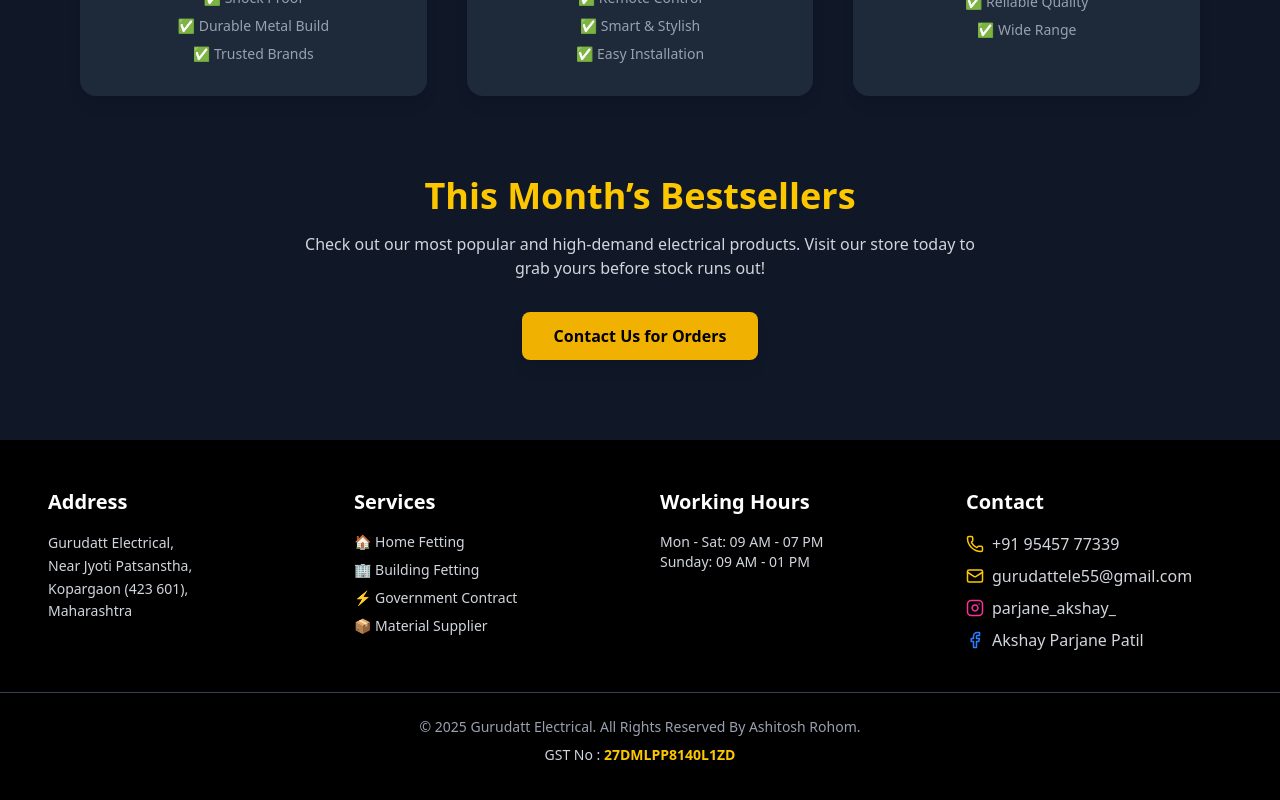
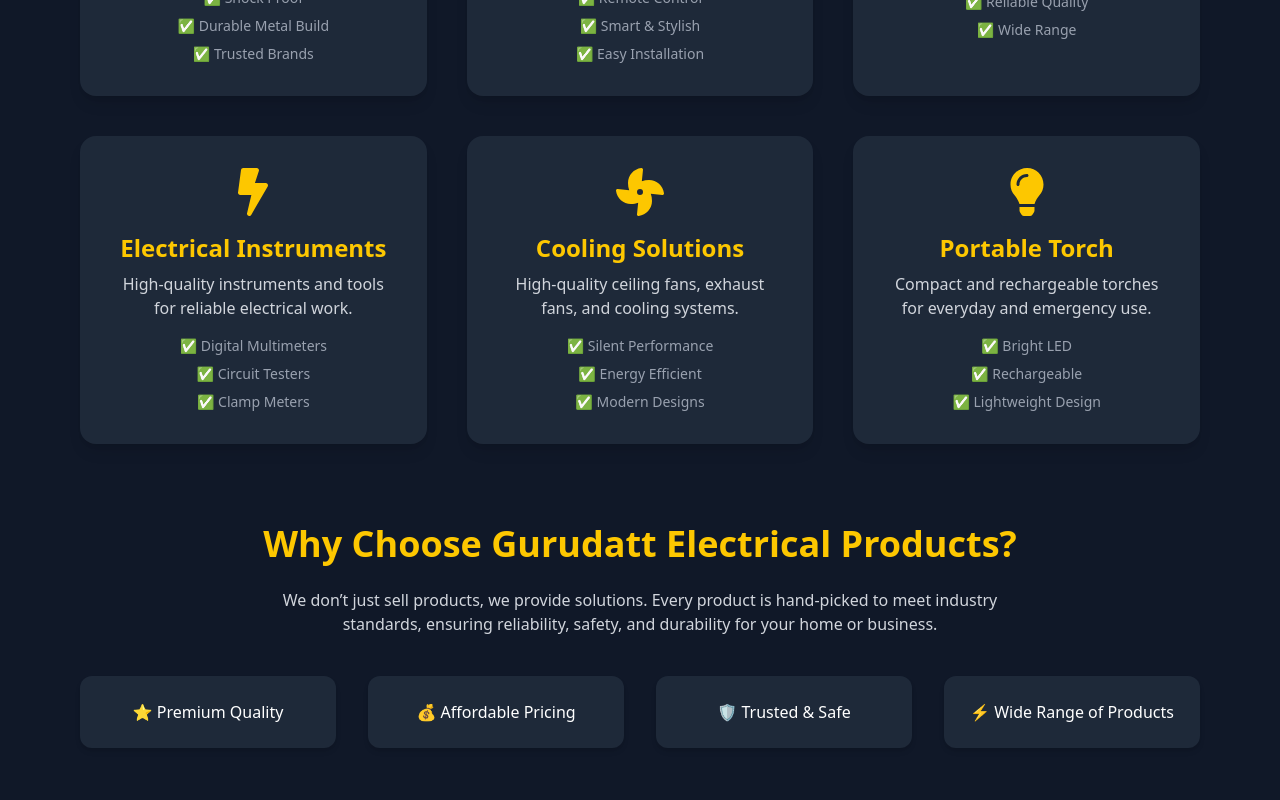
Before and after one commit to ashurohom/Gurudatt-Electrical, a React (Vite) app in the folder gurudatt/: page /product in a window 1280 px wide. Shown: the part 920-1720 px from the top of the page. Built offline with nearby package versions, Linux system fonts and the light colour scheme; a web font is replaced by a local one.

Commit message:
update product page

```diff
--- a/gurudatt/src/pages/Product.jsx
+++ b/gurudatt/src/pages/Product.jsx
@@ -1,6 +1,16 @@
 // src/pages/Products.jsx
 import React from "react";
-import { FaPlug, FaLightbulb, FaBolt, FaShieldAlt, FaHome, FaCogs } from "react-icons/fa";
+import {
+  FaPlug,
+  FaLightbulb,
+  FaBolt,
+  FaShieldAlt,
+  FaHome,
+  FaCogs,
+  FaSolarPanel,
+  FaFan,
+  FaBatteryFull,
+} from "react-icons/fa";
 
 const Product = () => {
   const categories = [
@@ -46,6 +56,30 @@
         "Fans, regulators, extension boards, and all electrical accessories.",
       features: ["Affordable", "Reliable Quality", "Wide Range"],
     },
+    // 🆕 New Categories
+    {
+      icon: <FaBolt className="text-yellow-400 text-5xl mb-4" />, // electrical symbol
+      title: "Electrical Instruments",
+      description:
+        "High-quality instruments and tools for reliable electrical work.",
+      features: ["Digital Multimeters", "Circuit Testers", "Clamp Meters"],
+    },
+
+    {
+      icon: <FaFan className="text-yellow-400 text-5xl mb-4" />,
+      title: "Cooling Solutions",
+      description:
+        "High-quality ceiling fans, exhaust fans, and cooling systems.",
+      features: ["Silent Performance", "Energy Efficient", "Modern Designs"],
+    },
+    {
+      icon: <FaLightbulb className="text-yellow-400 text-5xl mb-4" />, // torch/light icon
+      title: "Portable Torch",
+      description:
+        "Compact and rechargeable torches for everyday and emergency use.",
+      features: ["Bright LED", "Rechargeable", "Lightweight Design"],
+    },
+
   ];
 
   return (
@@ -66,7 +100,7 @@
         {categories.map((cat, index) => (
           <div
             key={index}
-            className="bg-gray-800 p-8 rounded-2xl shadow-lg hover:shadow-yellow-500/40 transition duration-300"
+            className="bg-gray-800 p-8 rounded-2xl shadow-lg hover:shadow-yellow-500/40 transition duration-300 transform hover:-translate-y-2"
           >
             <div className="flex flex-col items-center text-center">
               {cat.icon}
@@ -84,6 +118,32 @@
         ))}
       </div>
 
+      {/* Why Choose Our Products */}
+      <div className="mt-20 text-center">
+        <h2 className="text-3xl sm:text-4xl font-bold text-yellow-400 mb-6">
+          Why Choose Gurudatt Electrical Products?
+        </h2>
+        <p className="text-gray-300 max-w-3xl mx-auto mb-8">
+          We don’t just sell products, we provide solutions. Every product is
+          hand-picked to meet industry standards, ensuring reliability, safety,
+          and durability for your home or business.
+        </p>
+        <div className="grid sm:grid-cols-2 lg:grid-cols-4 gap-8 mt-10">
+          <div className="p-6 bg-gray-800 rounded-xl shadow-md hover:shadow-xl transition">
+            ⭐ Premium Quality
+          </div>
+          <div className="p-6 bg-gray-800 rounded-xl shadow-md hover:shadow-xl transition">
+            💰 Affordable Pricing
+          </div>
+          <div className="p-6 bg-gray-800 rounded-xl shadow-md hover:shadow-xl transition">
+            🛡️ Trusted & Safe
+          </div>
+          <div className="p-6 bg-gray-800 rounded-xl shadow-md hover:shadow-xl transition">
+            ⚡ Wide Range of Products
+          </div>
+        </div>
+      </div>
+
       {/* Special Offer Section */}
       <div className="mt-20 text-center">
         <h2 className="text-3xl sm:text-4xl font-bold text-yellow-400 mb-4">
@@ -93,9 +153,11 @@
           Check out our most popular and high-demand electrical products. Visit
           our store today to grab yours before stock runs out!
         </p>
+        <a
+        href="tel:+919545777339">
         <button className="px-8 py-3 bg-yellow-500 text-black font-bold rounded-lg shadow-lg hover:bg-yellow-400 transition duration-300">
-          Contact Us for Orders
-        </button>
+          📞 Contact Us for Orders
+        </button></a>
       </div>
     </div>
   );
--- a/gurudatt/src/pages/Services.jsx
+++ b/gurudatt/src/pages/Services.jsx
@@ -72,9 +72,11 @@
     <div className="bg-gray-900 text-white min-h-screen py-12 px-6">
       {/* 🔹 Hero Section */}
       <div className="text-center mb-16">
-        <h1 className="text-4xl sm:text-5xl md:text-6xl font-extrabold mb-4 text-yellow-400 drop-shadow-lg">
-          ⚡ Powering Homes, Buildings & Projects Since 2020 ⚡
-        </h1>
+      <h1 className="text-2xl sm:text-3xl md:text-4xl font-extrabold mb-4 text-yellow-400 drop-shadow-lg">
+        Our Services
+      </h1>
+
+
         <p className="text-gray-300 max-w-2xl mx-auto text-lg">
           Gurudatt Electrical provides professional, reliable, and affordable electrical services
           to homes, buildings, government projects, and as a trusted material supplier.
@@ -137,9 +139,11 @@
         <p className="text-gray-300 mb-6">
           Contact Gurudatt Electrical today for reliable, affordable, and high-quality services.
         </p>
+        <a
+        href="tel:+919545777339">
         <button className="bg-yellow-500 hover:bg-yellow-600 text-black px-6 py-3 rounded-lg font-semibold shadow-md">
           📞 Get in Touch
-        </button>
+        </button></a>
       </div>
     </div>
   );
```
